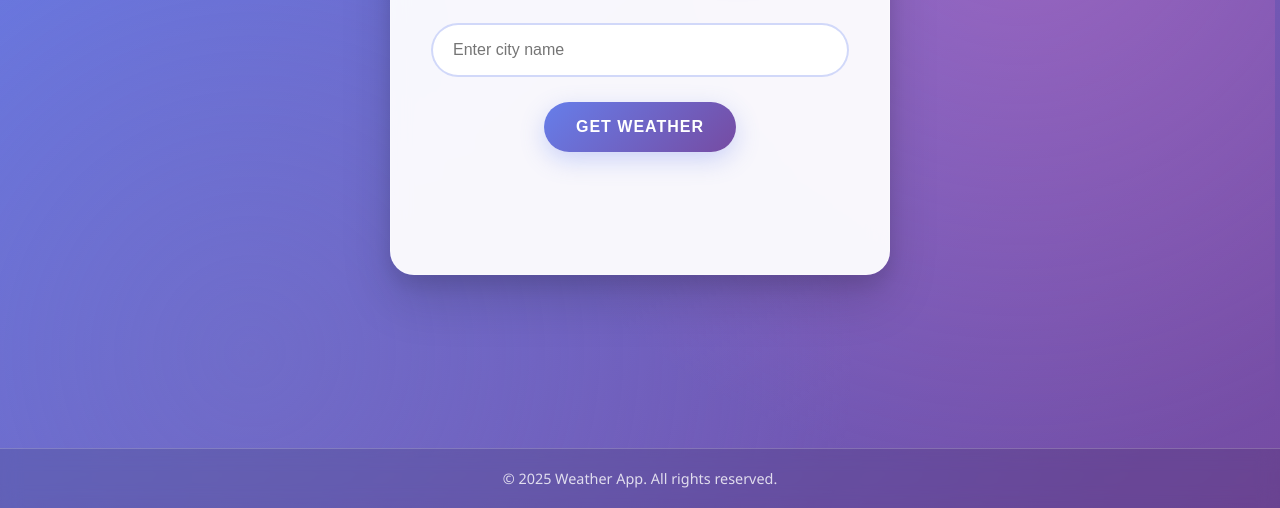
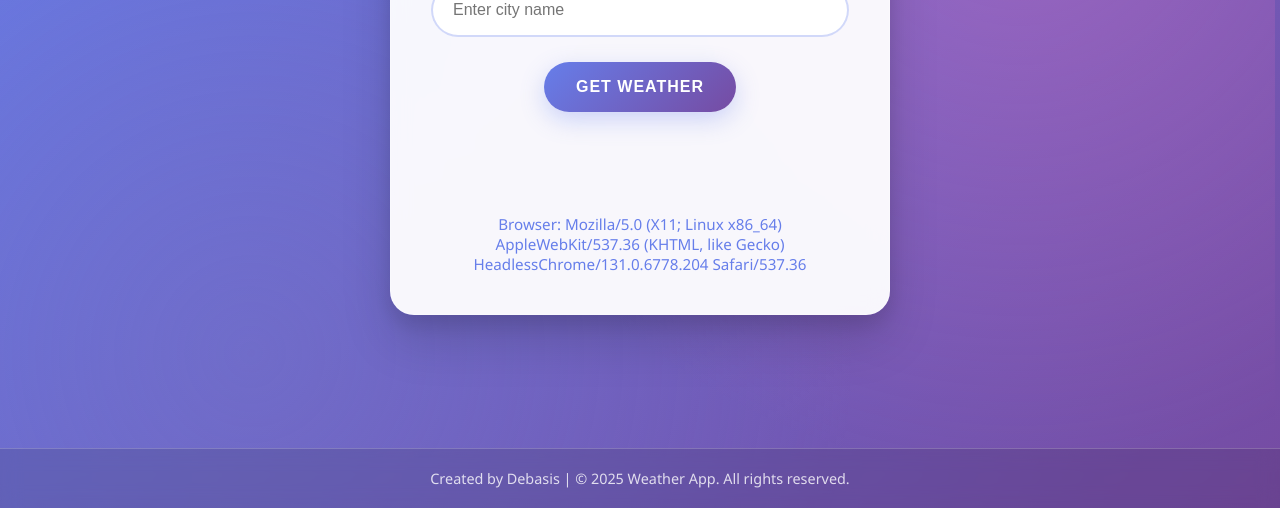
Before and after one commit to DebaA17/Weather-App, a website: page public/index.html in a window 1280 px wide. Shown: the part 292-800 px from the top of the page. Drawn offline with Linux system fonts and the light colour scheme.

Commit message:
Added BrowserDetails

```diff
--- a/public/index.html
+++ b/public/index.html
@@ -13,11 +13,17 @@
       <input type="text" id="city" placeholder="Enter city name">
       <button id="getWeather">Get Weather</button>
       <div id="weatherResult"></div>
+      <div id="browserDetails" style="margin-top:20px; font-size:0.95em; color:#667eea;"></div>
     </div>
   </main>
   <footer>
-    <p>© 2025 Weather App. All rights reserved.</p>
+    <p>Created by Debasis | © 2025 Weather App. All rights reserved.</p>
   </footer>
   <script src="script.js"></script>
+  <script>
+    // Show browser details
+    const browserDetails = document.getElementById('browserDetails');
+    browserDetails.textContent = `Browser: ${navigator.userAgent}`;
+  </script>
 </body>
 </html>
```
